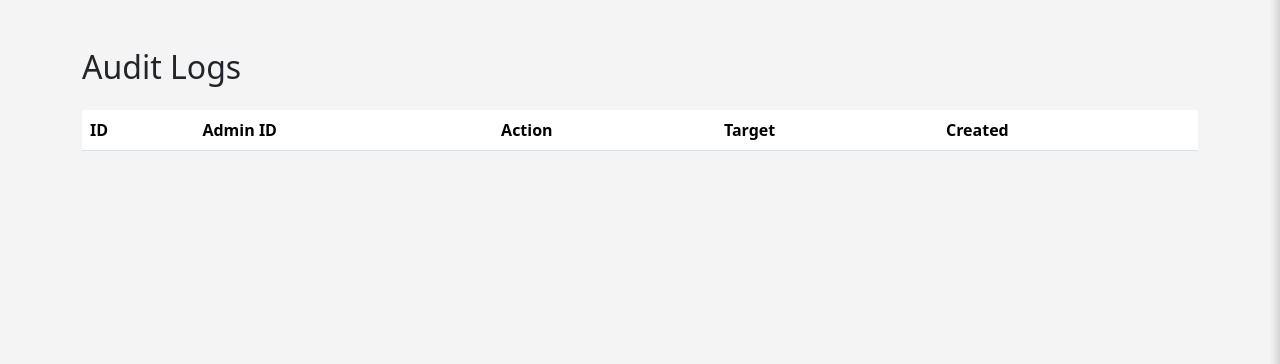
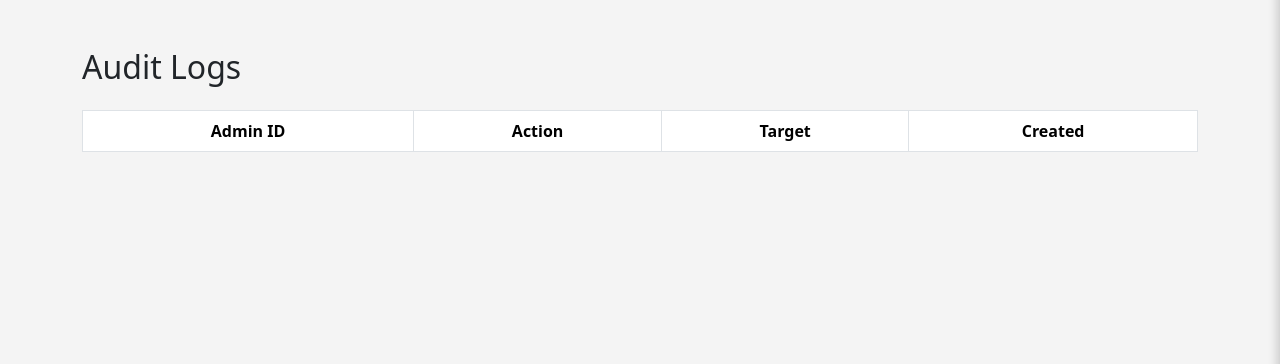
Before and after one commit to AmeyDhuri/ai_resume_analyzer, a Flask app: page /admin/logs in a window 1280 px wide. Shown: the part 56-420 px from the top of the page. Run offline with Flask 3, Linux system fonts and the light colour scheme; the visitor is signed in with stand-in values (Sample User, id 1); tables that the repository leaves empty hold one stand-in row (values such as "Sample post"); data that the repository does not hold is empty.

Commit message:
added audit-logs for admin

```diff
--- a/app/admin/service.py
+++ b/app/admin/service.py
@@ -9,3 +9,4 @@ def create_auditlog(admin_id, action, target):
     )
 
     db.session.add(log)
+    db.session.commit()
--- a/app/main/routes.py
+++ b/app/main/routes.py
@@ -10,6 +10,7 @@ from app.auth.models import User
 from app.extensions import db
 from app.auth.service import create_user, authenticate_user
 from app.admin.models import Auditlog
+from app.admin.service import create_auditlog
 
 main_bp = Blueprint("main", __name__)
 
@@ -399,6 +400,8 @@ def promote_user(user_id):
 
    db.session.commit()
 
+   create_auditlog(admin_id=current_user.id, action="PROMOTE USER", target=user.email)
+
    flash("User promoted successfully", "success")
    return redirect(url_for("main.admin_users"))
 
@@ -424,6 +427,8 @@ def demote_user(user_id):
 
    db.session.commit()
 
+   create_auditlog(admin_id=current_user.id, action="DEMOTE USER", target=user.email)
+
    flash("User demoted successfully", "success")
    return redirect(url_for("main.admin_users"))
 
@@ -444,6 +449,8 @@ def delete_resume(resume_id):
    if resume.upload_path and os.path.exists(resume.upload_path):
       os.remove(resume.upload_path)
 
+   create_auditlog(admin_id=current_user.id, action="DELETE RESUME", target=f"Resume #{resume.id}")
+
    db.session.delete(resume)
 
    db.session.commit()
--- a/app/templates/admin_logs.html
+++ b/app/templates/admin_logs.html
@@ -4,16 +4,15 @@
 
     <h2 class="mb-4">Audit Logs</h2>
 
-<table class="table table-hover">
+    <table class="table table-bordered">
 
         <thead>
 
             <tr>
-            <th>ID</th>
-            <th>Admin ID</th>
-            <th>Action</th>
-            <th>Target</th>
-            <th>Created</th>
+                <th class="text-center">Admin ID</th>
+                <th class="text-center">Action</th>
+                <th class="text-center">Target</th>
+                <th class="text-center">Created</th>
             </tr>
 
         </thead>
@@ -23,17 +22,13 @@
         {% for log in logs %}
 
             <tr>
+                <td class="text-center">{{ log.admin_id }}</td>
 
-            <td>{{ log.id }}</td>
+                <td class="text-center">{{ log.action }}</td>
 
-            <td>{{ log.admin_id }}</td>
+                <td class="text-center">{{ log.target }}</td>
 
-            <td>{{ log.action }}</td>
-
-            <td>{{ log.target }}</td>
-
-            <td>{{ log.created_at }}</td>
-
+                <td class="text-center">{{ log.created_at }}</td>
             </tr>
 
         {% endfor %}
```
Also changed, not shown: 1 other file. Lines whose indentation alone changed are shown as unchanged.
